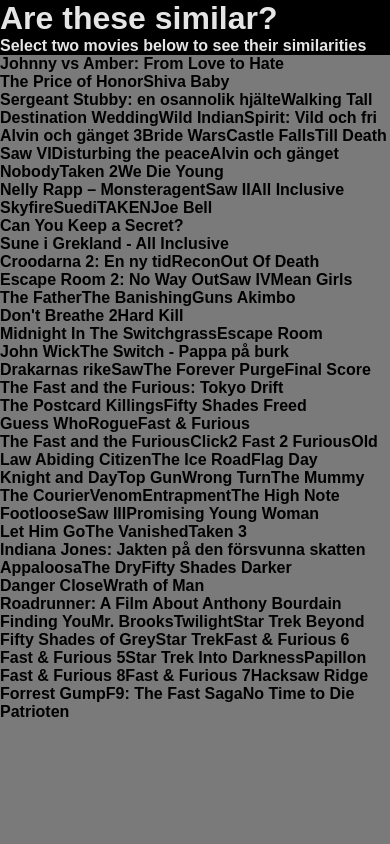
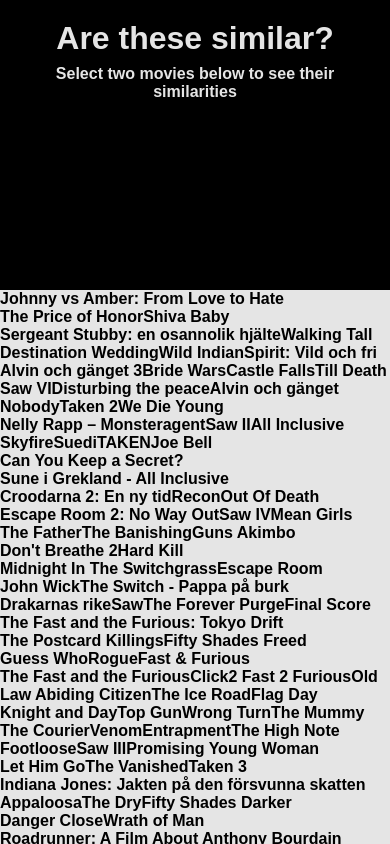
Before and after one commit to r-pears/Movie-Comparison-Tool, a React (Create React App) app: page / in a window 390 px wide. Built offline with nearby package versions, Linux system fonts and the light colour scheme.

Commit message:
similarities view added

```diff
--- a/src/App.css
+++ b/src/App.css
@@ -12,6 +12,32 @@
 .flex {
   display: flex;
   flex-wrap: wrap;
+}
+
+.justify-between {
+  justify-content: space-between;
+}
+
+.pt2 {
+  padding-top: 8px;
+}
+
+.mt2 {
+  margin-top: 8px;
+}
+
+/** Button */
+.button {
+  display: inline-block;
+  padding: 8px 10px;
+  border: 1px solid #E5E5E5;
+  border-radius: 10px;
+}
+
+.button:hover {
+  border-color: #DB0000;
+  color: #DB0000;
+  transition: all linear 0.2s;
 }
 
 /** Loading Frame */
--- a/src/Components/ComparisonTool.css
+++ b/src/Components/ComparisonTool.css
@@ -1,12 +1,76 @@
 .mainSection {
   height: 100vh;
   width: 100vw;
-  background-color: #7A7A7A;
-  overflow: hidden;
+  background-color: #E5E5E5;
+  overflow: scroll;
 }
 
 /** Comparison section */
 .comparisonSection {
   background-color: #000;
   color: #E5E5E5;
+  position: absolute;
+  top: 0;
+  width: calc(100% - 80px);
+  min-height: 250px;
+  height: fit-content;
+  text-align: center;
+  padding: 40px;
 }
+
+.movieComparison {
+  margin-top: 40px;
+  border: 1px solid #E5E5E5;
+  width: 30%;
+  box-sizing: border-box;
+  padding: 20px;
+  border-radius: 5px;
+  height: fit-content;
+  box-shadow: 5px 5px 5px #e5e5e53d;
+}
+
+.similaritiesSection {
+  width: 30%;
+}
+
+.green {
+  color: #0EBF00;
+}
+
+.red {
+  color: #DB0000;
+}
+
+.arrowUp {
+  transform: rotate(180deg);
+}
+
+ul {
+  text-align: left;
+}
+
+.noMarker {
+  list-style: none;
+}
+
+/** Grid section */
+.gridSection {
+  padding-top: calc(250px + 80px);
+  height: fit-content;
+}
+
+/** Media queries*/
+@media screen and (max-width: 500px) {
+  .comparisonSection {
+    padding: 20px;
+    width: calc(100% - 40px);
+  }
+
+  .movieComparison{
+    font-size: 10px;
+  }
+
+  .gridSection {
+    padding-top: calc(250px + 40px);
+  }
+}
--- a/src/Components/ComparisonTool.js
+++ b/src/Components/ComparisonTool.js
@@ -5,11 +5,11 @@
 const ComparisonTool = (props) => {
   const [chosenVideos, setChosenVideos] = useState([]);
   const [showComparison, setShowComparison] = useState(false);
+  const [showActors, setShowActors] = useState(false);
 
   useEffect(() => {
     if (chosenVideos.length !== 0) {
       setShowComparison(true)
-      console.log(chosenVideos)
     }
   }, [chosenVideos])
 
@@ -81,18 +81,25 @@
 
     return (
       <>
-        <h2>{similarities > 2 ? 'Yes' : 'No'}</h2>
-        <div onClick={() => resetSelections()} className='cursor-pointer'>Clear selection</div>
-        <ul>
-          {prodYear && <li>Production year: {prodYear}</li>}
-          {parentalRating && <li>Parental rating: {parentalRating}</li>}
-          {imdbRating && <li>IMDB rating: {imdbRating}</li>}
-          {duration && <li>Duration: {duration}</li>}
-          {commonActors.length > 0 && <li>Common actors: <ul>{commonActors.map(actor => {
-            return (
-              <li>{actor}</li>
-            )
-          })}</ul></li>}
+        <h2 className={'pt2 ' + (similarities > 2 ? 'green' : 'red')}>{similarities > 2 ? 'Yes' : 'No'}</h2>
+        <div onClick={() => resetSelections()} className='button mt2 cursor-pointer'>Clear selection</div>
+        <h3 className='mt2'>Similarities</h3>
+        <ul className='mt2 noMarker'>
+          {prodYear && <li><b>Production year: </b>{prodYear}</li>}
+          {parentalRating && <li><b>Parental rating: </b>{parentalRating}</li>}
+          {imdbRating && <li><b>IMDB rating: </b>{imdbRating}</li>}
+          {duration && <li><b>Duration: </b>{duration}</li>}
+          {commonActors.length > 0 && <li><b>Common actors </b> <img onClick={() => setShowActors(!showActors)} className={'cursor-pointer ' + (showActors ? 'arrowUp' : '') } height={10} src='https://encrypted-tbn0.gstatic.com/images?q=tbn:ANd9GcTVXqRw8E167DcwfMAH1ZmHHcoJTePXYR9vpA&usqp=CAU' alt='arrow'/>
+            <>
+              {showActors &&
+                <ul>{commonActors.map(actor => {
+                return (
+                  <li>{actor}</li>
+                )
+              })}</ul>
+              }
+            </>
+          </li>}
         </ul>
       </>
     )
@@ -104,10 +111,10 @@
       <div className='comparisonSection'>
         <h1>Are these similar?</h1>
         {chosenVideos.length === 0 &&
-        <h4>Select two movies below to see their similarities</h4>
+        <h4 className='pt2'>Select two movies below to see their similarities</h4>
         }
         {showComparison &&
-          <div className='flex'>
+          <div className='flex justify-between'>
             <div className='movieComparison'>
               <h3>{chosenVideos[0].title}</h3>
             </div>
```
Also changed, not shown: src/Components/Box.css (added).
